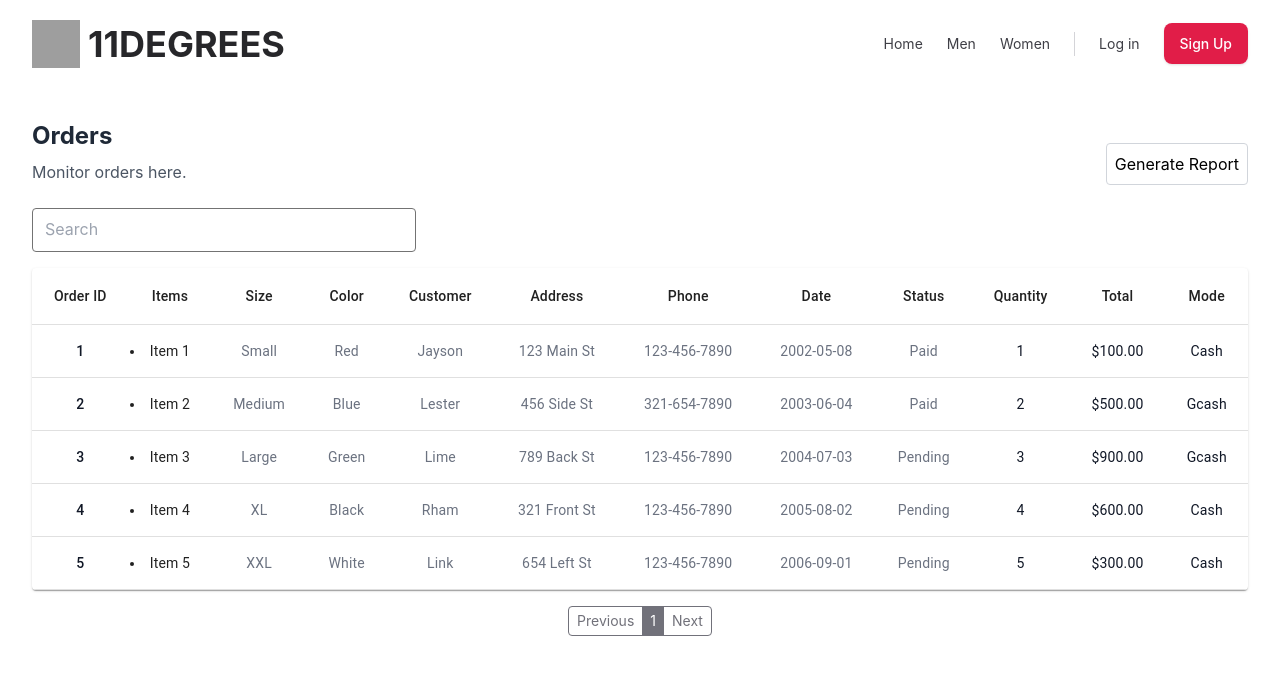
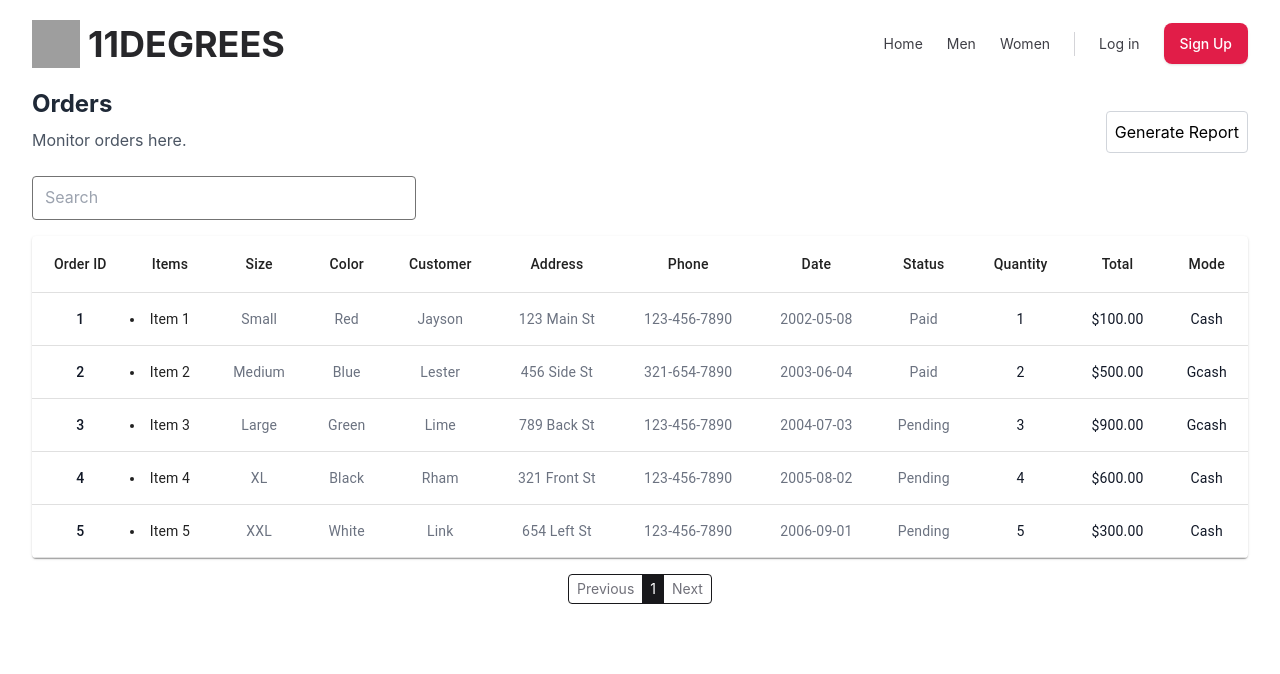
Before and after one commit to JaysonLester/11D-Commerce, a React (Create React App) app: page /orders in a window 1280 px wide. Shown: the top 674 px of the page. Built offline with nearby package versions, Linux system fonts and the light colour scheme; grey boxes are pictures that could not be loaded.

Commit message:
adjusted the pagination buttons

```diff
--- a/src/components/inventory/inventory.jsx
+++ b/src/components/inventory/inventory.jsx
@@ -24,7 +24,7 @@ export default function Inventory() {
     searchTerm: '',
   });
   const [currentPage, setCurrentPage] = useState(1);
-  const itemsPerPage = 10;
+  const itemsPerPage = 2;
   const indexOfLastItem = currentPage * itemsPerPage;
   const indexOfFirstItem = indexOfLastItem - itemsPerPage;
   const currentItems = filteredItems.slice(indexOfFirstItem, indexOfLastItem);
@@ -234,7 +234,7 @@ export default function Inventory() {
           <div className="flex border border-zinc-500 rounded overflow-hidden">
             <button
               onClick={handlePrevious}
-                className="px-2 py-1 text-sm text-zinc-500"
+              className={`px-2 py-1 text-sm ${currentPage > 1 ? 'text-zinc-900' : 'text-zinc-500'}`}
               disabled={currentPage === 1}
             >
               Previous
@@ -244,7 +244,7 @@ export default function Inventory() {
                 key={number}
                 id={number}
                 onClick={handlePageChange}
-                  className={`px-2 py-1 text-sm ${currentPage === number ? 'bg-zinc-500 text-white' : 'text-zinc-500'
+                className={`px-2 py-1 text-sm ${currentPage === number ? 'bg-zinc-900 text-white' : 'text-zinc-500'
                   }`}
               >
                 {number}
@@ -252,7 +252,7 @@ export default function Inventory() {
             ))}
             <button
               onClick={handleNext}
-                className="px-2 py-1 text-sm text-zinc-500"
+              className={`px-2 py-1 text-sm ${currentPage < pageNumbers.length ? 'text-zinc-900' : 'text-zinc-500'}`}
               disabled={currentPage === pageNumbers.length}
             >
               Next
--- a/src/components/orders/orders.jsx
+++ b/src/components/orders/orders.jsx
@@ -120,7 +120,7 @@ const Orders = () => {
     return (
         <div>
             <Nav />
-            <div className="flex-grow p-8">
+            <div className="max-w-screen-xl mx-auto px-4 md:px-8">
                 <div className="flex items-center justify-between">
                     <div className="max-w-lg">
                         <h3 className="text-gray-800 text-xl font-bold sm:text-2xl">Orders</h3>
@@ -224,28 +224,31 @@ const Orders = () => {
 
                 </TableContainer>
                 <div className="flex justify-center space-x-2 mt-4">
-                    <div className="flex border border-zinc-500 rounded overflow-hidden">
+                    <div className="flex border border-zinc-900 rounded overflow-hidden">
                         <button
                             onClick={handlePrevious}
-                            className="px-2 py-1 text-sm text-zinc-500"
+                            className={`px-2 py-1 text-sm ${currentPage > 1 ? 'text-zinc-900' : 'text-zinc-500'}`}
                             disabled={currentPage === 1}
                         >
                             Previous
                         </button>
-                        {[...Array(totalPages)].map((_, i) => (
-                            <button
-                                key={i + 1}
-                                id={i + 1}
-                                onClick={handlePageChange}
-                                className={`px-2 py-1 text-sm ${currentPage === i + 1 ? 'bg-zinc-500 text-white' : 'text-zinc-500'
-                                    }`}
-                            >
-                                {i + 1}
-                            </button>
-                        ))}
+                        {Array(totalPages).fill().map((_, i) => {
+                            const page = i + 1;
+                            const isActive = currentPage === page;
+                            return (
+                                <button
+                                    key={page}
+                                    id={page}
+                                    onClick={handlePageChange}
+                                    className={`px-2 py-1 text-sm ${isActive ? 'bg-zinc-900 text-white' : 'text-zinc-500'}`}
+                                >
+                                    {page}
+                                </button>
+                            );
+                        })}
                         <button
                             onClick={handleNext}
-                            className="px-2 py-1 text-sm text-zinc-500"
+                            className={`px-2 py-1 text-sm ${currentPage < totalPages ? 'text-zinc-900' : 'text-zinc-500'}`}
                             disabled={currentPage === totalPages}
                         >
                             Next
--- a/src/components/users-list/userslist.jsx
+++ b/src/components/users-list/userslist.jsx
@@ -126,7 +126,7 @@ export default function UsersList() {
   return (
     <div>
       <Nav />
-      <div className="mx-4 md:mx-8 lg:mx-16 xl:mx-20 my-8">
+      <div className="max-w-screen-xl mx-auto px-4 md:px-8">
         <div className="max-w-lg">
           <h3 className="text-gray-800 text-xl font-bold sm:text-2xl">Users</h3>
           <p className="text-gray-600 mt-2 mb-6">
@@ -191,25 +191,28 @@ export default function UsersList() {
           <div className="flex border border-zinc-500 rounded overflow-hidden">
             <button
               onClick={handlePrevious}
-              className="px-2 py-1 text-sm text-zinc-500"
+              className={`px-2 py-1 text-sm ${currentPage > 1 ? 'text-zinc-900' : 'text-zinc-500'}`}
               disabled={currentPage === 1}
             >
               Previous
             </button>
-            {[...Array(totalPages)].map((_, i) => (
-              <button
-                key={i + 1}
-                id={i + 1}
-                onClick={handlePageChange}
-                className={`px-2 py-1 text-sm ${currentPage === i + 1 ? 'bg-zinc-500 text-white' : 'text-zinc-500'
-                  }`}
-              >
-                {i + 1}
-              </button>
-            ))}
+            {Array(totalPages).fill().map((_, i) => {
+              const page = i + 1;
+              const isActive = currentPage === page;
+              return (
+                <button
+                  key={page}
+                  id={page}
+                  onClick={handlePageChange}
+                  className={`px-2 py-1 text-sm ${isActive ? 'bg-zinc-900 text-white' : 'text-zinc-500'}`}
+                >
+                  {page}
+                </button>
+              );
+            })}
             <button
               onClick={handleNext}
-              className="px-2 py-1 text-sm text-zinc-500"
+              className={`px-2 py-1 text-sm ${currentPage < totalPages ? 'text-zinc-900' : 'text-zinc-500'}`}
               disabled={currentPage === totalPages}
             >
               Next
```
Lines whose indentation alone changed are shown as unchanged.
